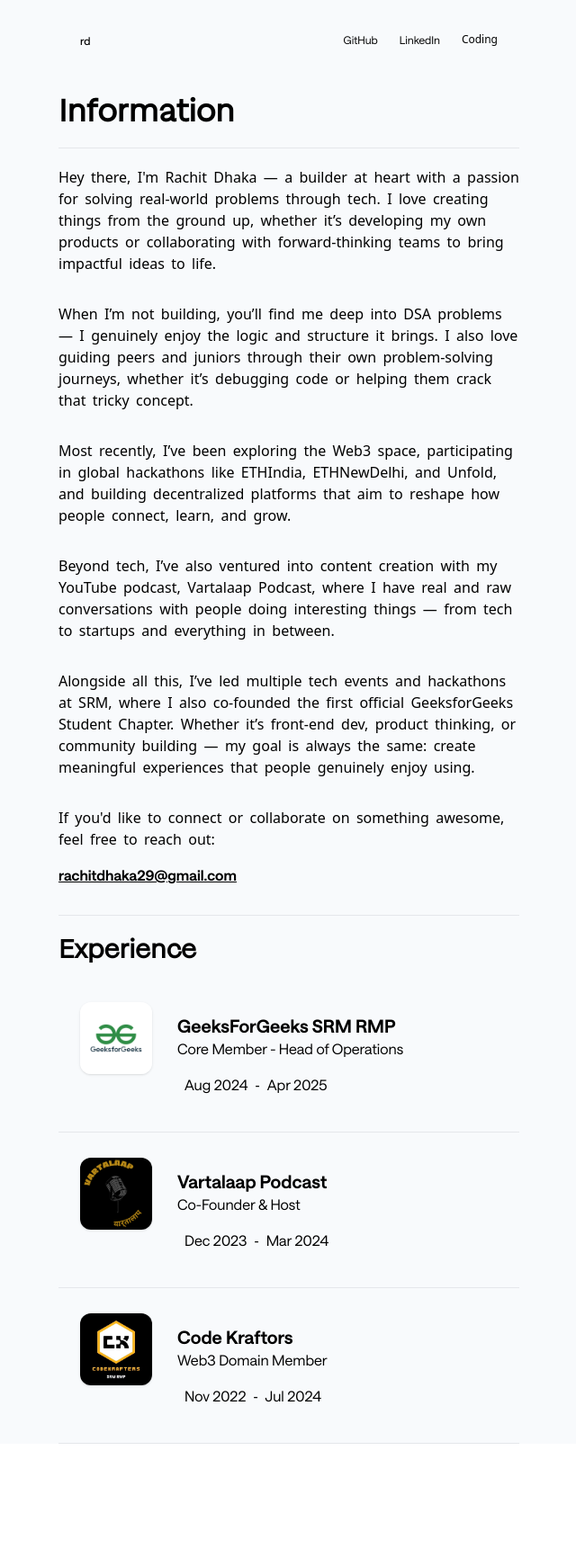
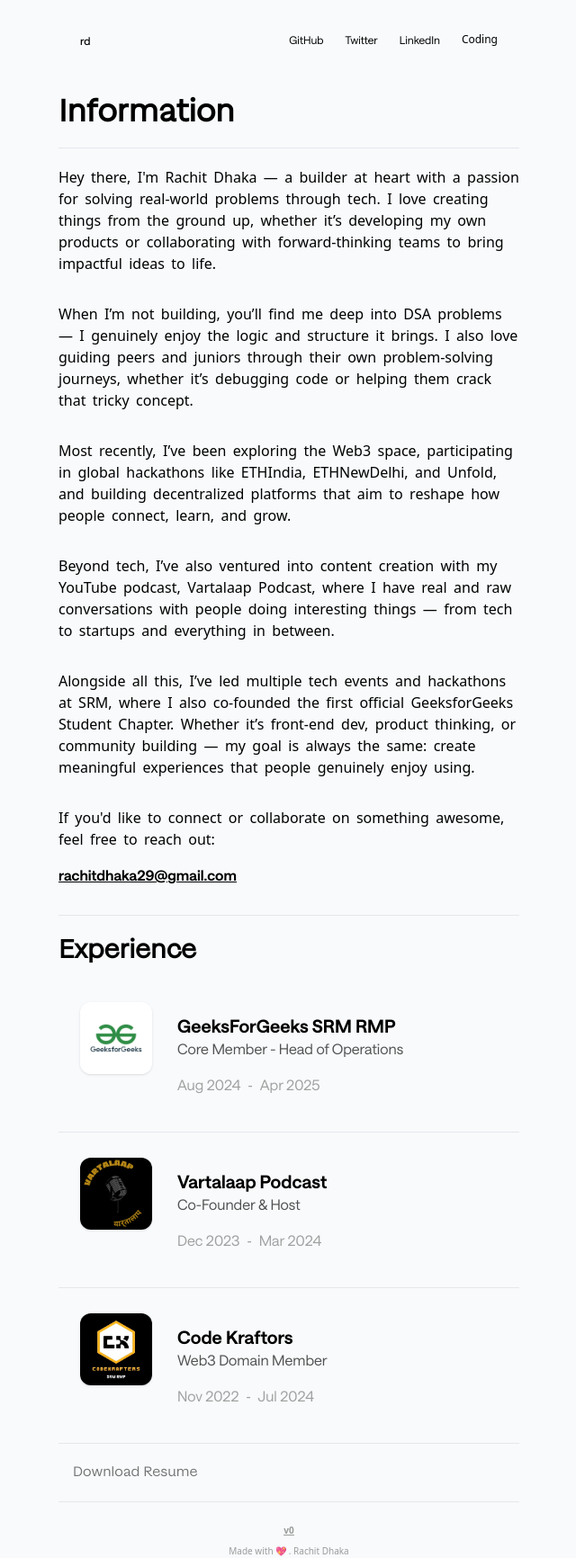
Before and after one commit to dhanush-adi/Portfolio, a React (Vite) app: page /about in a window 1280 px wide. Shown: the whole page at 90% size, without its empty margins (319-959 px from the left). Before the commit the page ends 1609 px from the top, so only its background shows below. Built offline with nearby package versions, Linux system fonts and the light colour scheme; a web font is replaced by a local one.

Commit message:
Initial commit

```diff
--- a/src/components/About.jsx
+++ b/src/components/About.jsx
@@ -3,6 +3,7 @@ import Experience from "./Experience";
 import gfg from '../assets/Images/gfglogo.png'
 import vp from '../assets/Images/VARTAA.png'
 import ck from '../assets/Images/download.jpeg'
+import FooterV1 from "./FooterV1";
 
 
 const experience = [
@@ -97,6 +98,18 @@ const About = () => {
               />
             ))}
         </div>
+
+        {/* resume section */}
+        <div className="p-4 font-maga text-neutral-500">
+          <a href="">
+            Download Resume
+          </a>
+        </div>
+
+        {/* line  */}
+        <hr className="border-gray-200 my-1 mb-6" />
+
+        <FooterV1/>
       </div>
     </div>
   );
--- a/src/components/Experience.jsx
+++ b/src/components/Experience.jsx
@@ -19,13 +19,13 @@ const Experience = ( {logo, name , position , sd , ed }) => {
                 {name}
             </div>
             {/* position */}
-            <div className='font-saans mb-4'>
+            <div className='font-saans mb-4 text-neutral-600'>
                 {/* Core Member - Head of Operations */}
                 {position}
             </div>
 
-            <div className='flex flex-row '>
-              <div className='px-2 font-saans'>{sd}</div>
+            <div className='flex flex-row text-neutral-400'>
+              <div className='px-2 pl-0 font-saans'>{sd}</div>
               -
               <div className='px-2 font-saans'>{ed}</div>
             </div>
--- a/src/components/Navbar.jsx
+++ b/src/components/Navbar.jsx
@@ -25,6 +25,14 @@ const Navbar = () => {
             </li>
             <li>
               <a
+                href="https://x.com/rachitdhaka_"
+                className="hover:underline font-saans"
+              >
+                Twitter
+              </a>
+            </li>
+            <li>
+              <a
                 href="https://www.linkedin.com/in/rachitdhaka/"
                 className="hover:underline font-saans"
               >
--- a/src/components/V1.jsx
+++ b/src/components/V1.jsx
@@ -2,6 +2,7 @@ import React from "react";
 import ProjectCard from "./ProjectCard";
 import ethlinkImg from "../assets/Images/image.png";
 import orbitus from "../assets/Images/83262276-ed3d-4038-83e9-4798ff38811c.png";
+import paste from "../assets/Images/paste.png"
 
 import FooterV1 from "./FooterV1";
 import { NavLink } from "react-router-dom";
@@ -20,6 +21,13 @@ const projects = [
     description: "Decentralised Drop Servicing Platform.",
     image: orbitus,
     url: "https://devfolio.co/projects/orbitus-d287",
+  },
+  {
+    id: 3,
+    title: "Paste Application",
+    description: "Save your notes , code , Information .",
+    image: paste,
+    url: "https://github.com/rachitdhaka/Paste-Application",
   },
 ];
 
@@ -57,8 +65,9 @@ const V1 = () => {
               - A Podcast Platform for Voices That Matter
             </p>
 
-            <button className="bg-black text-white px-4 py-2 mt-4 rounded-4xl  ">
-              <NavLink to="/about" >More Information</NavLink>
+            <button className="bg-black text-white px-4 py-2 mt-4 rounded-4xl hover:scale-110 duration-300">
+              <NavLink to="/about"
+               >More Information</NavLink>
             </button>
           </section>
 
```
Also changed, not shown: src/assets/Images/paste.png (added).
